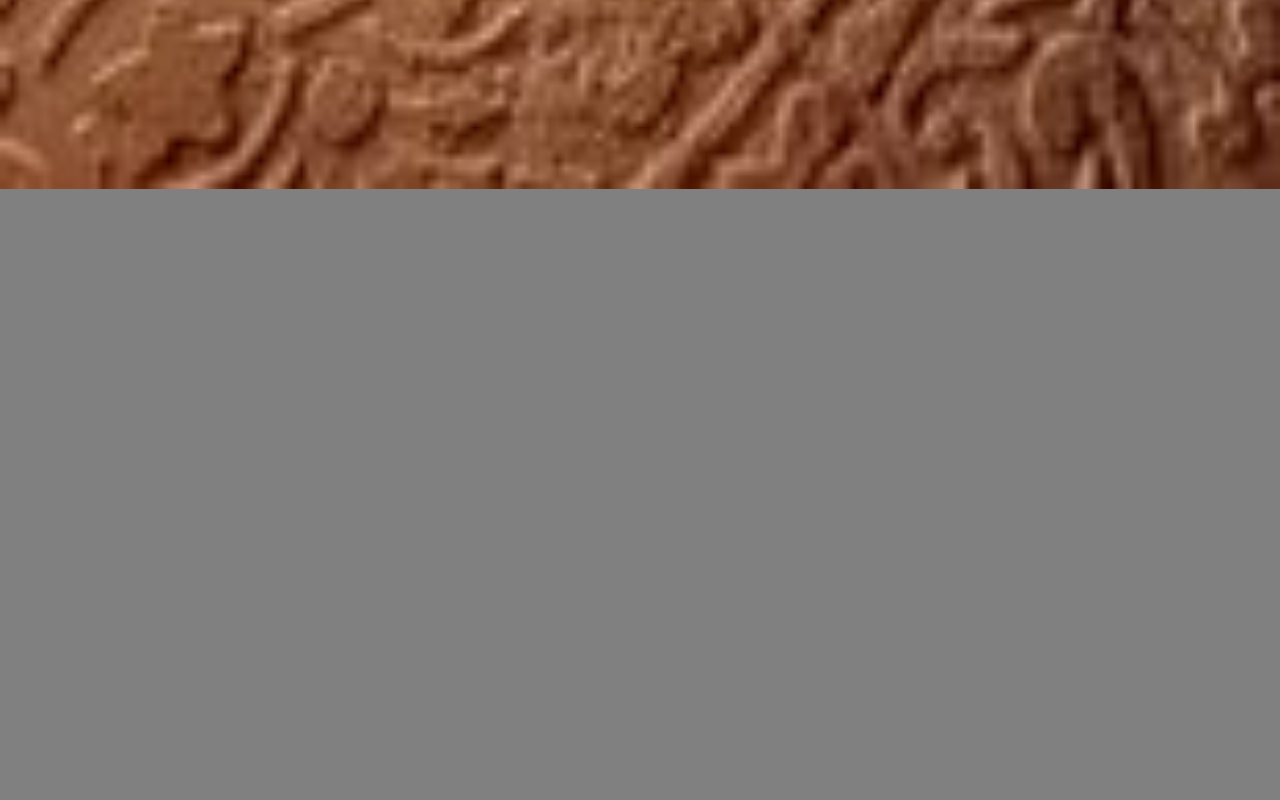
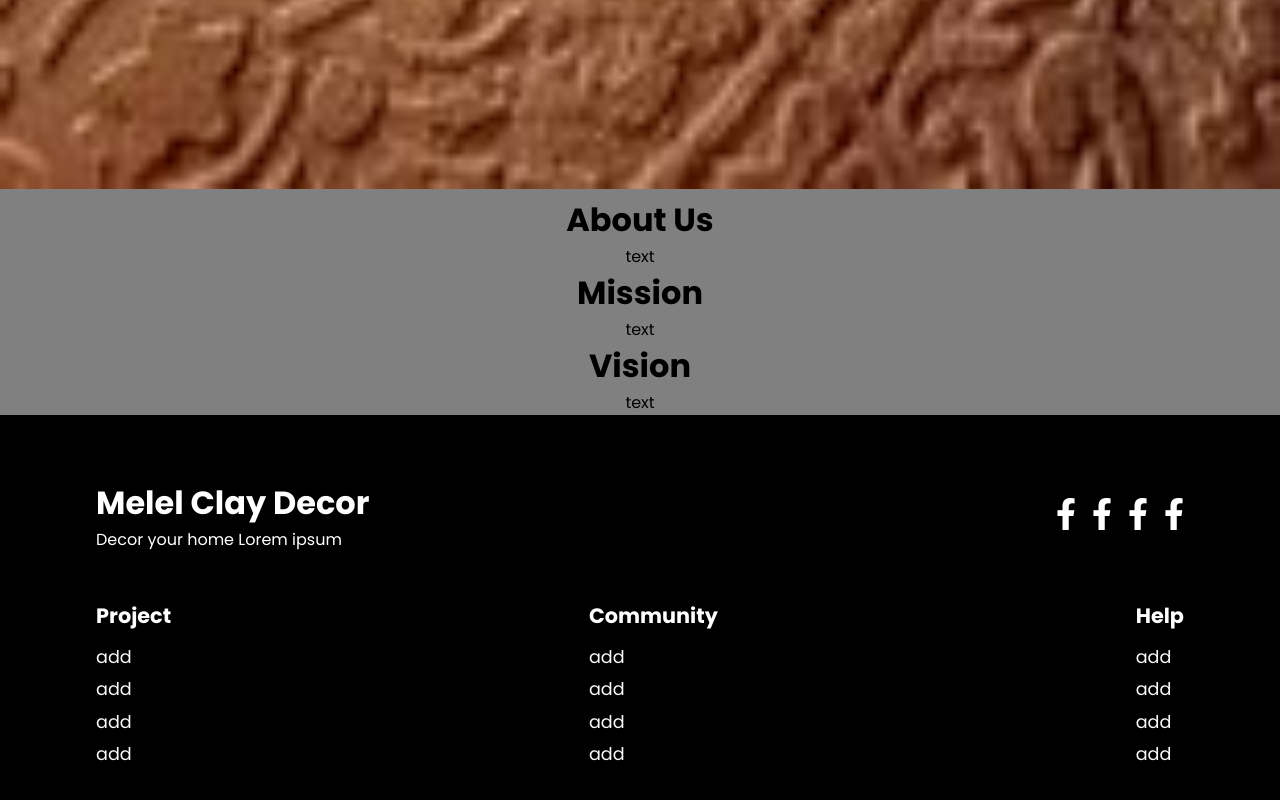
Before and after one commit to ModestasDeksnys/clay-web, a React (Create React App) app: page /about in a window 1280 px wide. Shown: the part 1512-2312 px from the top of the page. Before the commit the page ends 1708 px from the top, so only its background shows below. Built offline with nearby package versions, Linux system fonts and the light colour scheme.

Commit message:
Contact us page

```diff
--- /dev/null
+++ b/src/components/AboutUs.css
@@ -0,0 +1,19 @@
+.about-container {
+    margin: 4rem 6rem;
+    color: #2a2a2a;
+    text-align: start;
+  }
+
+  .about-container h1 {
+    padding-bottom: 1rem;
+  }
+
+  .about-container p {
+    padding-bottom: 2rem;
+  }
+
+  @media screen and (max-width: 850px) {
+    .about-container {
+      margin: 4rem 2rem;
+    }
+  }
--- /dev/null
+++ b/src/components/AboutUs.js
@@ -0,0 +1,19 @@
+import "./AboutUs.css";
+
+function AboutUs() {
+    return (
+        <div className="about-us">
+            <h1>About Us</h1>
+            <p>text</p>
+
+            <h1>Mission</h1>
+            <p>text</p>
+
+            <h1>Vision</h1>
+            <p>text</p>
+            </div>
+
+    );
+}
+
+export default AboutUs;
--- /dev/null
+++ b/src/components/ContactForm.js
@@ -0,0 +1,17 @@
+import "./ContactFormStyles.css";
+
+function ContactForm() {
+    return(
+        <div className="form-container">
+            <h1> Send a message</h1>
+            <form>
+                <input placeholder="Name" type="text" />
+                <input placeholder="Email" type="email" />
+                <input placeholder="Subject" type="text" />
+                <textarea placeholder="Message" rows='4' type="text" />
+                <button type="submit">Send Message</button>
+            </form>
+            </div>
+    )
+}
+export default ContactForm;
--- /dev/null
+++ b/src/components/ContactFormStyles.css
@@ -0,0 +1,41 @@
+.form-container {
+    margin: 4rem 6rem;
+    color: #2a2a2a;
+  }
+
+  .form-container form {
+    padding-top: 3rem;
+    display: flex;
+    flex-direction: column;
+    width: 50%;
+    margin: auto;
+  }
+
+  .form-container input {
+    height: 3rem;
+    padding: 0 1rem;
+    margin-bottom: 2rem;
+    border-radius: 0.3rem;
+    border: 1px solid #250e0e;
+  }
+
+  .form-container textarea {
+    padding: 1rem;
+    margin-bottom: 2rem;
+    border-radius: 0.3rem;
+    border: 1px solid #250e0e;
+  }
+
+  .form-container button {
+    display: inline;
+  }
+
+  @media screen and (max-width: 850px) {
+    .form-container {
+      margin: 4rem 2rem;
+    }
+    .form-container form {
+      padding-top: 2rem;
+      width: 90%;
+    }
+  }
--- /dev/null
+++ b/src/components/Footer.js
@@ -0,0 +1,53 @@
+import "./FooterStyles.css";
+
+const Footer = () => {
+    return (
+        <div className="footer">
+        <div className="top">
+            <div>
+                <h1>Melel Clay Decor</h1>
+                <p>Decor your home Lorem ipsum</p>
+            </div>
+            <div>
+            <a href="/">
+                <i className="fab fa-facebook-f"></i>
+            </a>
+            <a href="/">
+                <i className="fab fa-facebook-f"></i>
+            </a>
+            <a href="/">
+                <i className="fab fa-facebook-f"></i>
+            </a>
+            <a href="/">
+                <i className="fab fa-facebook-f"></i>
+            </a>
+            </div>
+        </div>
+        <div className="bottom">
+            <div>
+                <h4>Project</h4>
+                <a href="/">add</a>
+                <a href="/">add</a>
+                <a href="/">add</a>
+                <a href="/">add</a>
+        </div>
+        <div>
+                <h4>Community</h4>
+                <a href="/">add</a>
+                <a href="/">add</a>
+                <a href="/">add</a>
+                <a href="/">add</a>
+        </div>
+        <div>
+                <h4>Help</h4>
+                <a href="/">add</a>
+                <a href="/">add</a>
+                <a href="/">add</a>
+                <a href="/">add</a>
+        </div>
+
+        </div>
+        </div>
+    );
+}
+export default Footer;
--- /dev/null
+++ b/src/components/FooterStyles.css
@@ -0,0 +1,61 @@
+.footer {
+    background: #000;
+    color: #fff;
+    padding: 4rem 6rem;
+  }
+
+  .top {
+    display: flex;
+    align-items: center;
+    text-align: start;
+    justify-content: space-between;
+    flex-wrap: wrap;
+  }
+  .top i {
+    color: #fff;
+    font-size: 2rem;
+    margin-left: 1rem;
+  }
+
+  .top i:hover {
+    color: #01959a;
+  }
+
+  .bottom {
+    padding-top: 2rem;
+    text-align: start;
+    display: flex;
+    justify-content: space-between;
+    flex-wrap: wrap;
+  }
+
+  .bottom div {
+    display: flex;
+    flex-direction: column;
+  }
+
+  .bottom h4 {
+    font-size: 1.3rem;
+    padding: 1rem 0 0.8rem 0;
+  }
+
+  .bottom a {
+    text-decoration: none;
+    color: #fafafa;
+    padding-bottom: 0.4rem;
+    font-size: 1.1rem;
+  }
+
+  @media screen and (max-width: 850px) {
+    .footer {
+      padding: 4rem 2rem;
+    }
+
+    .footer i {
+      margin: 1rem 1rem 0 0;
+    }
+
+    .bottom div {
+      width: 50%;
+    }
+  }
--- a/src/routes/About.js
+++ b/src/routes/About.js
@@ -1,6 +1,8 @@
 import Hero from '../components/Hero';
 import Navbar from '../components/Navbar';
 import AboutImg from "../assets/1.jpg";
+import Footer from '../components/Footer';
+import AboutUs from '../components/AboutUs';
 
 function About () {
     return (
@@ -12,6 +14,8 @@ function About () {
             title="About us"
             btnClass="hide"
             />
+            <AboutUs />
+            <Footer/>
         </div>
     );
 }
--- a/src/routes/Contact.js
+++ b/src/routes/Contact.js
@@ -1,6 +1,8 @@
 import Hero from '../components/Hero';
 import Navbar from '../components/Navbar';
 import AboutImg from "../assets/3.jpg";
+import Footer from '../components/Footer';
+import ContactForm from '../components/ContactForm';
 
 function Contact () {
     return (
@@ -12,6 +14,8 @@ function Contact () {
             title="Contacts"
             btnClass="hide"
             />
+            <ContactForm />
+            <Footer/>
         </div>
     );
 }
--- a/src/routes/Home.js
+++ b/src/routes/Home.js
@@ -2,6 +2,7 @@ import Destination from '../components/Destination';
 import Hero from '../components/Hero';
 import Navbar from '../components/Navbar';
 import Trip from '../components/Trip';
+import Footer from '../components/Footer';
 
 function Home () {
     return (
@@ -18,6 +19,7 @@ function Home () {
             />
             <Destination />
             <Trip />
+            <Footer/>
         </div>
     );
 }
--- a/src/routes/Service.js
+++ b/src/routes/Service.js
@@ -1,6 +1,8 @@
 import Hero from '../components/Hero';
 import Navbar from '../components/Navbar';
 import AboutImg from "../assets/2.jpg";
+import Footer from '../components/Footer';
+import Trip from '../components/Trip';
 
 function Service () {
     return (
@@ -12,6 +14,8 @@ function Service () {
             title="Services"
             btnClass="hide"
             />
+            <Trip />
+            <Footer/>
         </div>
     );
 }
```
